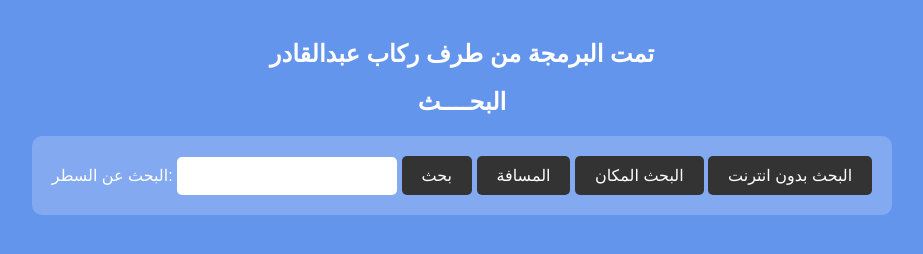
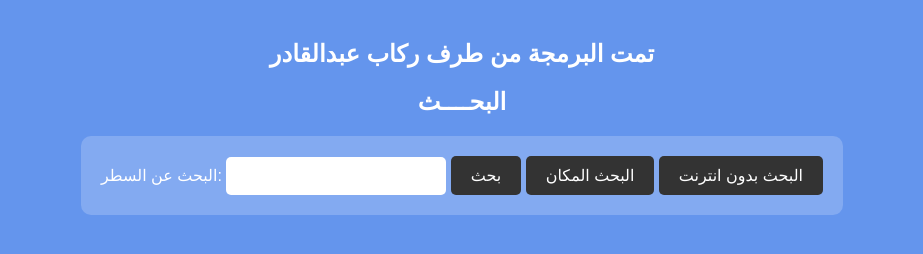
Before and after one commit to RayenDz/LieuUrcaCcls, a plain HTML site: page index.html in a window 1280 px wide. Shown: the whole page, without its empty margins (178-1101 px from the left). Drawn offline with Linux system fonts and the light colour scheme.

Commit message:
Update index.html

```diff
--- a/index.html
+++ b/index.html
@@ -68,7 +68,7 @@
         <button type="submit">بحث</button>
 
 
-        <button type="button" id="distance_button">المسافة</button>
+
 		<button type="button" id="distance2_button">البحث  المكان</button>
         <button type="button" id="distance1_button">البحث بدون انترنت</button>
 
```
